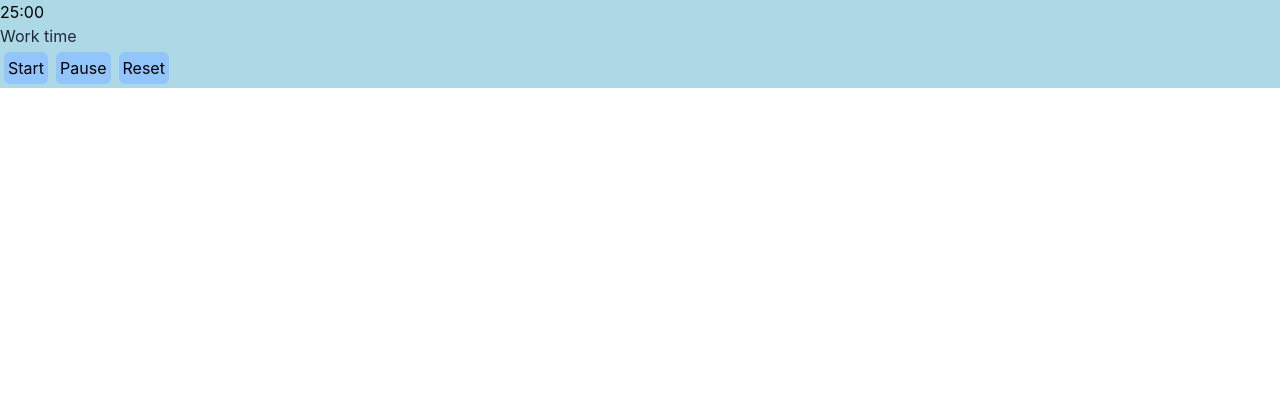
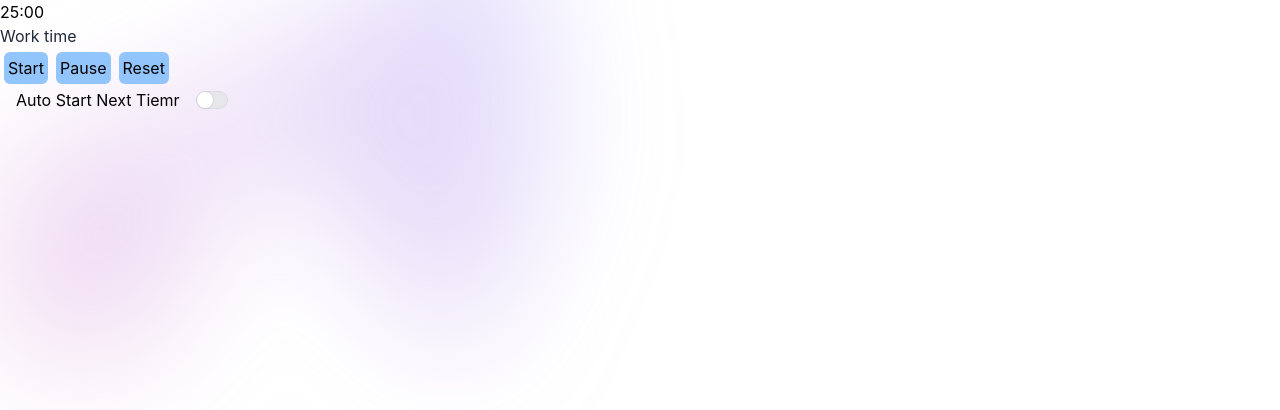
Before and after one commit to meo0/pomodoro-timer-web, a React (Create React App) app: page / in a window 1280 px wide. Shown: the top 410 px of the page. Built offline with nearby package versions, Linux system fonts and the light colour scheme.

Commit message:
[Add] #10

```diff
--- a/package.json
+++ b/package.json
@@ -3,6 +3,9 @@
   "version": "0.1.0",
   "private": true,
   "dependencies": {
+    "@headlessui/react": "^2.1.3",
+    "@heroicons/react": "^2.1.5",
+    "@tailwindcss/forms": "^0.5.7",
     "@testing-library/jest-dom": "^5.17.0",
     "@testing-library/react": "^13.4.0",
     "@testing-library/user-event": "^13.5.0",
--- a/src/App.css
+++ b/src/App.css
@@ -1,3 +1,2 @@
 .main{
-    background-color: blanchedalmond;
 }
--- a/src/components/PomodoroNormal.jsx
+++ b/src/components/PomodoroNormal.jsx
@@ -1,8 +1,5 @@
-import {useState, useRef, useEffect, Children} from 'react';
-
-const mainStyle = {
-    backgroundColor: 'lightblue'
-}
+import { Switch } from '@headlessui/react';
+import {useState, useRef, useEffect} from 'react';
 
 export const PomodoroNormal = () => {
     const [timef, setTimef] = useState(0);//seconds*1000
@@ -14,6 +11,7 @@ export const PomodoroNormal = () => {
     const workTime = 25;//minutes
     const breakTime = 5;//minutes
     const [isWorking, setIsWorking] = useState(true);
+    const [autoNext, setAutoNext] = useState(false);
     useEffect(() => {
         if (isActive){
             startTimeRef.current = new Date();
@@ -38,7 +36,7 @@ export const PomodoroNormal = () => {
 
         return () => {
             clearInterval(intervalRef.current);
-            console.log('cleanup');
+            //console.log('cleanup');
         }
 
     },[isActive, duration, isWorking]);
@@ -71,15 +69,44 @@ export const PomodoroNormal = () => {
         const leftTime = span*60 - time;
         return leftTime;
     }
+    const handleToggleAutoNext = () => {
+        setAutoNext(!autoNext);
+    }
     return (
-        <div style={mainStyle}>
+        <div>
+            <div
+                aria-hidden="true"
+                className="absolute inset-x-0 top-[-10rem] -z-10 transform-gpu overflow-hidden blur-3xl sm:top-[-20rem]"
+            >
+                <div
+                style={{
+                    clipPath:
+                    'polygon(74.1% 44.1%, 100% 61.6%, 97.5% 26.9%, 85.5% 0.1%, 80.7% 2%, 72.5% 32.5%, 60.2% 62.4%, 52.4% 68.1%, 47.5% 58.3%, 45.2% 34.5%, 27.5% 76.7%, 0.1% 64.9%, 17.9% 100%, 27.6% 76.8%, 76.1% 97.7%, 74.1% 44.1%)',
+                }}
+                className="relative left-1/2 -z-10 aspect-[1155/678] w-[36.125rem] max-w-none -translate-x-1/2 rotate-[30deg] bg-gradient-to-tr from-[#ff80b5] to-[#9089fc] opacity-30 sm:left-[calc(50%-40rem)] sm:w-[72.1875rem]"
+                />
+            </div>
             <p>{isWorking ? displayTime(countDownTime(time, workTime)) : displayTime(countDownTime(time, breakTime))}</p>
             <p className='text-gray-800 box'>{isWorking ? "Work time" : "Break Time"}</p>
-            <button onClick={handleStart} className={OperateButtonStyle}>Start</button>
-            <button onClick={handlePause} className={OperateButtonStyle}>Pause</button>
-            <button onClick={handleReset} className={OperateButtonStyle}>Reset</button>
+            <button onClick={handleStart} className={OperateButton}>Start</button>
+            <button onClick={handlePause} className={OperateButton}>Pause</button>
+            <button onClick={handleReset} className={OperateButton}>Reset</button>
+            <div className="flex items-center">
+            <p className='px-4'>Auto Start Next Tiemr </p>
+            <Switch
+                checked={autoNext}
+                onChange={handleToggleAutoNext}
+                className="group flex w-8 flex-none cursor-pointer rounded-full bg-gray-200 p-px ring-1 ring-inset ring-gray-900/5 transition-colors duration-200 ease-in-out focus-visible:outline focus-visible:outline-2 focus-visible:outline-offset-2 focus-visible:outline-indigo-600 data-[checked]:bg-indigo-600"
+              >
+                <span className="sr-only">Agree to policies</span>
+                <span
+                  aria-hidden="true"
+                  className="h-4 w-4 transform rounded-full bg-white shadow-sm ring-1 ring-gray-900/5 transition duration-200 ease-in-out group-data-[checked]:translate-x-3.5"
+                />
+            </Switch>
+            </div>
         </div>
     );
 }
 
-const OperateButtonStyle = 'm-1 p-1 bg-blue-300 text-black rounded-md hover:bg-blue-700 hover:text-white';
+const OperateButton = 'm-1 p-1 bg-blue-300 text-black rounded-md hover:bg-blue-700 hover:text-white';
--- a/tailwind.config.js
+++ b/tailwind.config.js
@@ -4,5 +4,5 @@ module.exports = {
   theme: {
     extend: {},
   },
-  plugins: [],
+  plugins: [require('@tailwindcss/forms')],
 }
```
Also changed, not shown: 1 other file (tests, documents, lock files or other folders).
